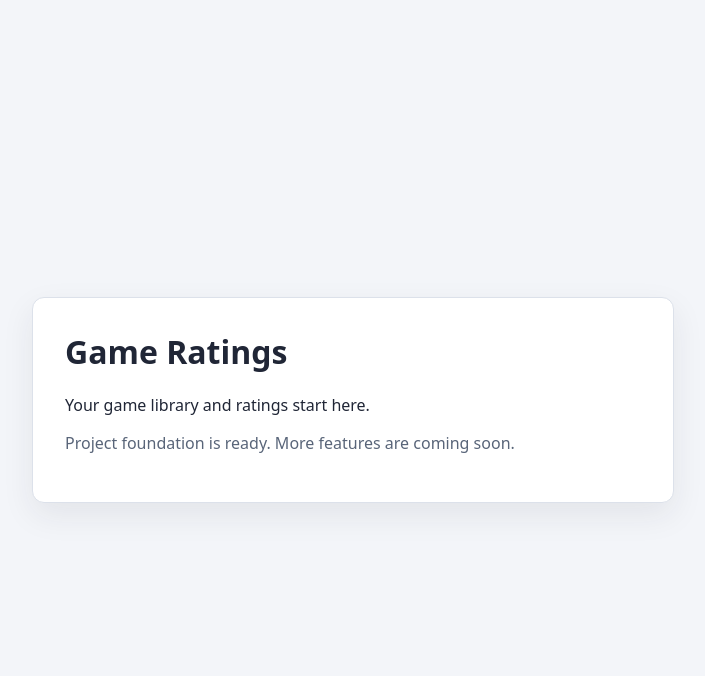
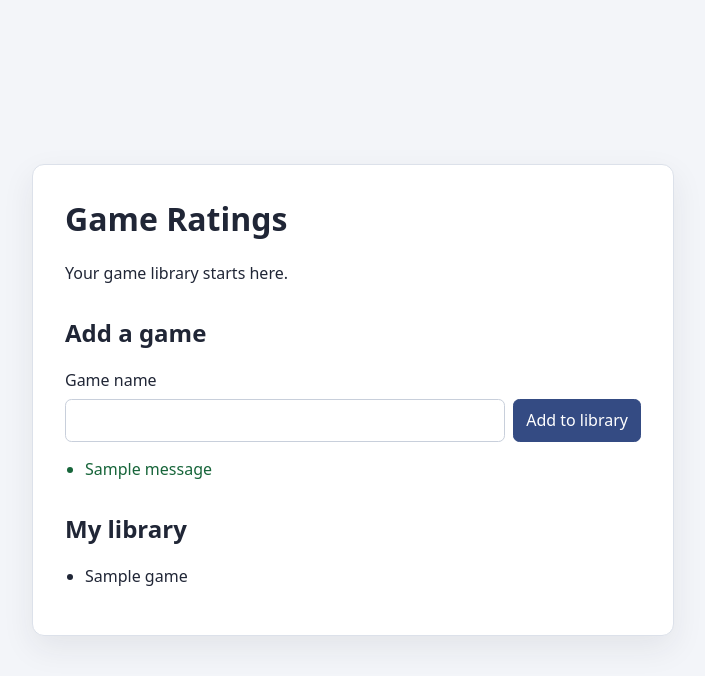
Before and after one commit to Elwago08/ModernTechFinalProject, a Flask app: template app/templates/index.html in a window 1280 px wide. Shown: the top 676 px of the page, without its empty margins (287-992 px from the left). Run offline with Flask 3, Linux system fonts and the light colour scheme; the template is opened without the code that fills it: values that come from a table or form of the project are taken from there, others are empty; tables that the repository leaves empty hold one stand-in row (values such as "Sample post"); one stand-in notice (Sample message) is shown.

Commit message:
Added functionality for adding a game to a user library. Also added a dummy user for use until proper user system is implemented. Added more tests to test the new additions.

```diff
--- a/app/static/style.css
+++ b/app/static/style.css
@@ -25,6 +25,57 @@ h1 {
   margin-top: 0;
 }
 
+section {
+  margin-top: 2rem;
+}
+
+.form-row {
+  display: flex;
+  gap: 0.5rem;
+  margin-top: 0.5rem;
+}
+
+input,
+button {
+  font: inherit;
+  padding: 0.6rem 0.75rem;
+  border: 1px solid #c8cfdb;
+  border-radius: 0.4rem;
+}
+
+input {
+  flex: 1;
+  min-width: 0;
+}
+
+button {
+  color: white;
+  background: #344b83;
+  border-color: #344b83;
+  cursor: pointer;
+}
+
+.library-list,
+.messages {
+  padding-left: 1.25rem;
+}
+
+.messages li {
+  margin: 0.4rem 0;
+}
+
+.success {
+  color: #17653a;
+}
+
+.error {
+  color: #a32323;
+}
+
+.info {
+  color: #344b83;
+}
+
 .status {
   color: #596579;
 }
--- a/app/templates/index.html
+++ b/app/templates/index.html
@@ -9,8 +9,41 @@
   <body>
     <main>
       <h1>Game Ratings</h1>
-      <p>Your game library and ratings start here.</p>
-      <p class="status">Project foundation is ready. More features are coming soon.</p>
+      <p>Your game library starts here.</p>
+
+      <section aria-labelledby="add-game-heading">
+        <h2 id="add-game-heading">Add a game</h2>
+        <form action="{{ url_for('add_game') }}" method="post">
+          <label for="title">Game name</label>
+          <div class="form-row">
+            <input id="title" name="title" type="text" maxlength="200" required>
+            <button type="submit">Add to library</button>
+          </div>
+        </form>
+      </section>
+
+      {% with messages = get_flashed_messages(with_categories=true) %}
+        {% if messages %}
+          <ul class="messages" aria-live="polite">
+            {% for category, message in messages %}
+              <li class="{{ category }}">{{ message }}</li>
+            {% endfor %}
+          </ul>
+        {% endif %}
+      {% endwith %}
+
+      <section aria-labelledby="library-heading">
+        <h2 id="library-heading">My library</h2>
+        {% if library_entries %}
+          <ul class="library-list">
+            {% for entry in library_entries %}
+              <li>{{ entry.game.title }}</li>
+            {% endfor %}
+          </ul>
+        {% else %}
+          <p class="status">No games yet. Add one above to get started.</p>
+        {% endif %}
+      </section>
     </main>
   </body>
 </html>
```
Also changed, not shown: app/__init__.py (+62 -2 lines), tests/test_app.py (+54 -2 lines), README.md.
